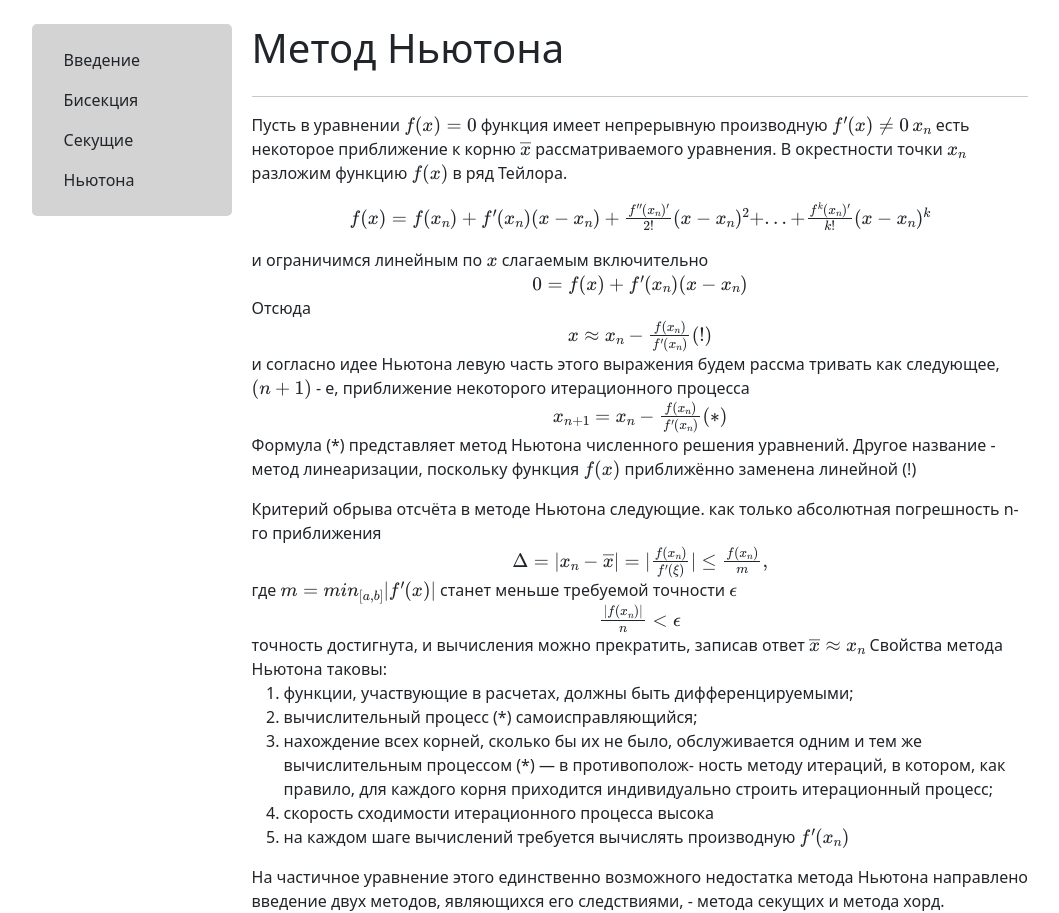
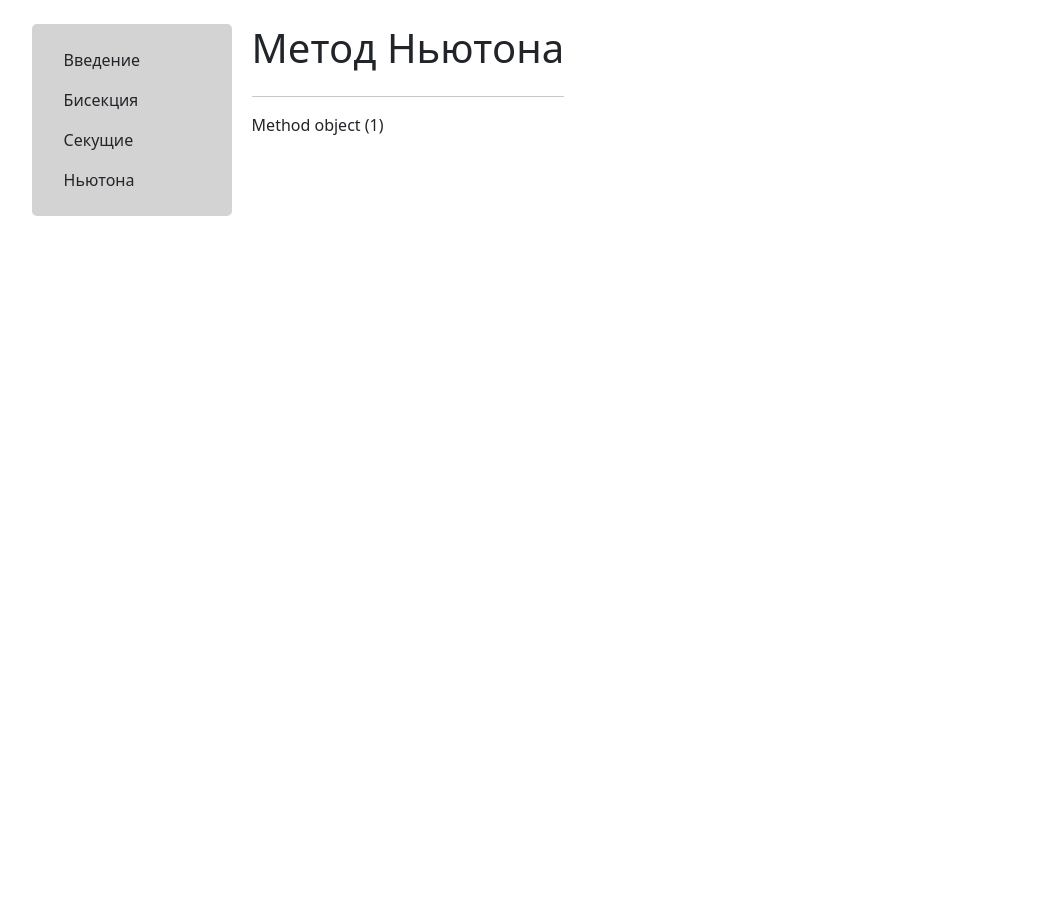
Before and after one commit to Wumianzhe/ChMInteractive, a Django app: template templates/THEORY/NEWTON.html in a window 1280 px wide. Shown: the part 73-986 px from the top of the page, without its empty margins (110-1169 px from the left). After the commit the page ends 289 px from the top, so only its background shows below. Run offline with Django 3.2, Linux system fonts and the light colour scheme; tables that the repository leaves empty hold one stand-in row (values such as "Sample post"); the template is opened without the code that fills it: values that come from a table or form of the project are taken from there, most other values are stand-ins (such as "Sample title", 1, 10 or a date in 2020); some libraries are stand-ins or nearby versions.

Commit message:
Small fix and add code coment

```diff
--- a/SimpleInteractions/urls.py
+++ b/SimpleInteractions/urls.py
@@ -8,7 +8,6 @@ urlpatterns = [
     path('user_login', views.user_login, name = 'user_login'),
     path('user_logout', views.user_logout, name = 'user_logout'),
     path('graph', views.graph, name='graph'),
-    path('theory', views.theory, name='theory'),
     path('theory/intro', views.theory_introduction, name='theory_introduction'),
     path('theory/bisection', views.bisect_theory, name='bisect_theory'),
     path('theory/secant', views.secant_theory, name='secant_theory'),
--- a/front/graph/grid.ts
+++ b/front/graph/grid.ts
@@ -8,7 +8,7 @@ export class Grid extends Graphics {
     private unit: number;
     // part of unit, but it'll have to be calculated often otherwise
     private multi: number;
-    private range = { low: 80, high: 200 }
+    private range = { low: 80, high: 200 } //big square size default
     constructor(parent: Scene) {
         super()
 
@@ -24,6 +24,7 @@ export class Grid extends Graphics {
         this.drawSecondary();
         this.drawTertiary()
     }
+
     override moveTo(x: number | "left" | "right", y: number | "top" | "bottom") {
         const coords = this.parent.remap(x, y);
         super.moveTo(coords.x, coords.y)
@@ -34,7 +35,9 @@ export class Grid extends Graphics {
         super.lineTo(coords.x, coords.y)
         return this
     }
+    //calculation of new subgrid and subsubgrid sizes
     calcScale() {
+        // check if big square size is in default range
         const predicate = (side: number): boolean => {
             return this.range.low < side && this.range.high > side;
         }
--- a/numinteractive/settings.py
+++ b/numinteractive/settings.py
@@ -138,6 +138,7 @@ USE_TZ = True
 STATICFILES_DIRS = [
     os.path.join(BASE_DIR, "static"),
 ]
+
 #STATIC_ROOT = os.path.join(BASE_DIR, "static")
 STATIC_URL = '/static/'
 
--- a/templates/THEORY/BISECTION.html
+++ b/templates/THEORY/BISECTION.html
@@ -1,10 +1,7 @@
 {% extends './theory_base.html' %}
-{% block header %}<h1>  Метод половиного деления (бисекция) </h1>{% endblock %}
+{% block header %}  Метод половиного деления (бисекция) {% endblock %}
 {% block content_theory %}
      <!-- {%autoescape off%} -->
       {{description | safe}}
      <!-- {% endautoescape %} -->
-    </main>
-
-</div><!--end row-->
 {% endblock %}
--- a/templates/THEORY/NEWTON.html
+++ b/templates/THEORY/NEWTON.html
@@ -1,64 +1,9 @@
 {% extends './theory_base.html' %}
 
-{% block header %} <h1>Метод Ньютона</h1> {% endblock %}
+{% block header %} Метод Ньютона {% endblock %}
 
 {% block content_theory %}
-      <p>
-        Пусть в уравнении \( f(x) = 0 \) функция имеет непрерывную производную \( f'(x) \neq 0\, x_n\) есть некоторое приближение к корню \(\overline{x}\) рассматриваемого уравнения. В окрестности точки \(x_n\) разложим функцию \( f(x)\) в ряд Тейлора.
-        <div align="center">
-          </p>
-            \(f(x) = f(x_n) + f'(x_n)(x-x_n) + \frac{f''(x_n)'}{2!}(x-x_n)^2 + ... +
-            \frac{f^{k}(x_n)'}{k!}(x-x_n)^k \)
-          </p>
-        </div>
-        и ограничимся линейным по \(x\) слагаемым включительно
-        <div align="center">
-          \(0 = f(x) + f'(x_n)(x-x_n) \)
-        </div>
-        Отсюда
-        <div align="center">
-          \( x \approx x_n - \frac{f(x_n)}{f'(x_n)} (!)\)
-        </div>
-        и согласно идее Ньютона левую часть этого выражения будем рассма
-        тривать как следующее, \((n+1)\) - е, приближение некоторого итерационного процесса
-        <div align="center">
-          \(x_{n+1} = x_n - \frac{f(x_n)}{f'(x_n)} (*)\)
-        </div>
-        Формула (*) представляет метод Ньютона численного решения уравнений. Другое название - метод линеаризации, поскольку функция \(f(x)\) приближённо заменена линейной (!)
-        </p>
-        Критерий обрыва отсчёта в методе Ньютона следующие.
-        как только абсолютная погрешность n-го приближения
-        <div align="center">
-          \(\Delta =|x_n - \overline{x}| = |\frac{f(x_n)}{f'(\xi)}| \leq \frac{f(x_n)}{m},\)
-        </div>
-        где  \(m = min_{[a,b]} |f'(x)|\)
-        станет меньше требуемой точности \(\epsilon\)
-        <div align="center">
-        \(\frac{|f(x_n)|}{n} \lt \epsilon \)
-        </div>
-        точность достигнута, и вычисления можно прекратить, записав ответ \(\overline{x} \approx x_n\)
-        Свойства метода Ньютона таковы:
-        <ol>
-          <li>
-            функции, участвующие в расчетах, должны быть дифференцируемыми;
-          </li>
-          <li>
-              вычислительный процесс (*) самоисправляющийся;
-          </li>
-          <li>
-            нахождение всех корней, сколько бы их не было, обслуживается
-            одним и тем же вычислительным процессом (*) — в противополож-
-            ность методу итераций, в котором, как правило, для каждого корня
-            приходится индивидуально строить итерационный процесс;
-          </li>
-          <li>
-            скорость сходимости итерационного процесса высока
-          </li>
-          <li>
-            на каждом шаге вычислений требуется вычислять производную \(f'(x_n)\)
-          </li>
-        </ol>
-        На частичное уравнение этого единственно возможного недостатка метода Ньютона направлено введение двух методов, являющихся его следствиями, - метода секущих и метода хорд.
-    </main>
-  </div><!--end row-->
+
+  {{ newton_decription | safe}}
+
 {% endblock %}
--- a/templates/THEORY/theory_base.html
+++ b/templates/THEORY/theory_base.html
@@ -38,10 +38,14 @@
 
       <main class="coll-12 bd-content" style=" margin-left: 20px;">
         <div class="row">
-            {% block header %}{% endblock %}
+            <h1>{% block header %}{% endblock %}</h1>
         </div>
         <hr>
-      {% block content_theory %}
-      {% endblock %}
+        {% block content_theory %}
+        {% endblock %}
+
+      </main>
+
+  </div><!--end row-->
 
 {% endblock %}
--- a/templates/graph.html
+++ b/templates/graph.html
@@ -5,7 +5,7 @@
         src="https://cdn.jsdelivr.net/npm/mathjax@3/es5/tex-mml-chtml.js">
     </script>
     {% load static %}
-    <script type="module" src="{% static 'graph.bundle.js' %}"></script>
+    <script type="module" src="{% static 'scripts/graph.bundle.js' %}"></script>
 
 {% endblock %}
 
```
Also changed, not shown: SimpleInteractions/views.py (+14 -20 lines), front/graph/main.ts (+5 -3 lines), front/graph/scene.ts (+9 -8 lines), templates/THEORY/INTRO.html (+2 -12 lines), templates/THEORY/SECANT.html (+4 -7 lines).
